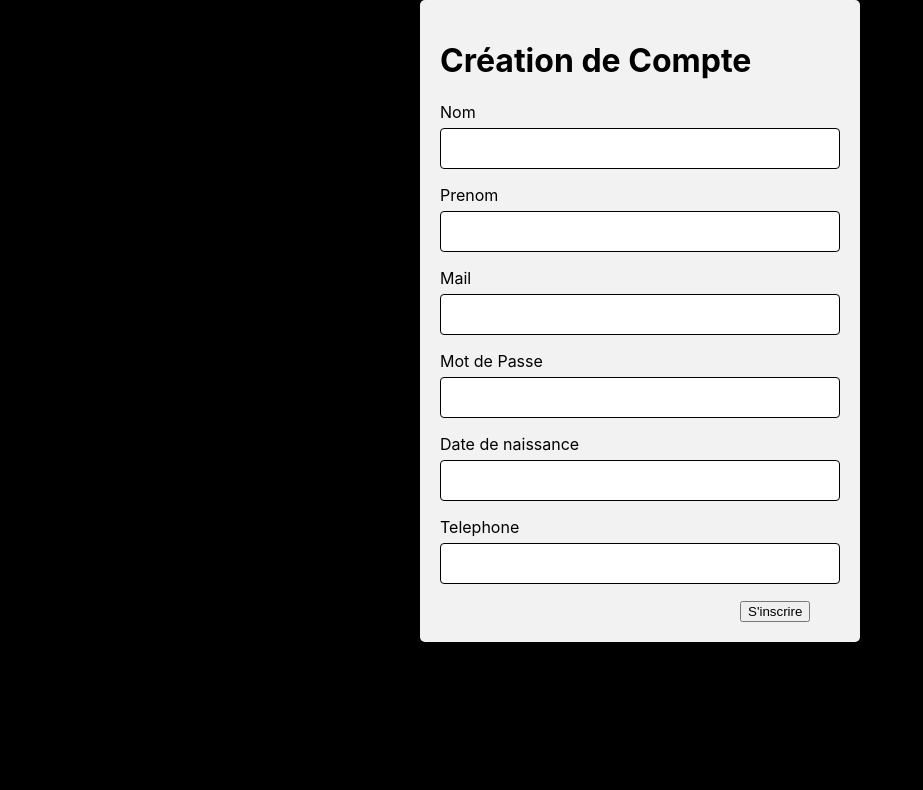
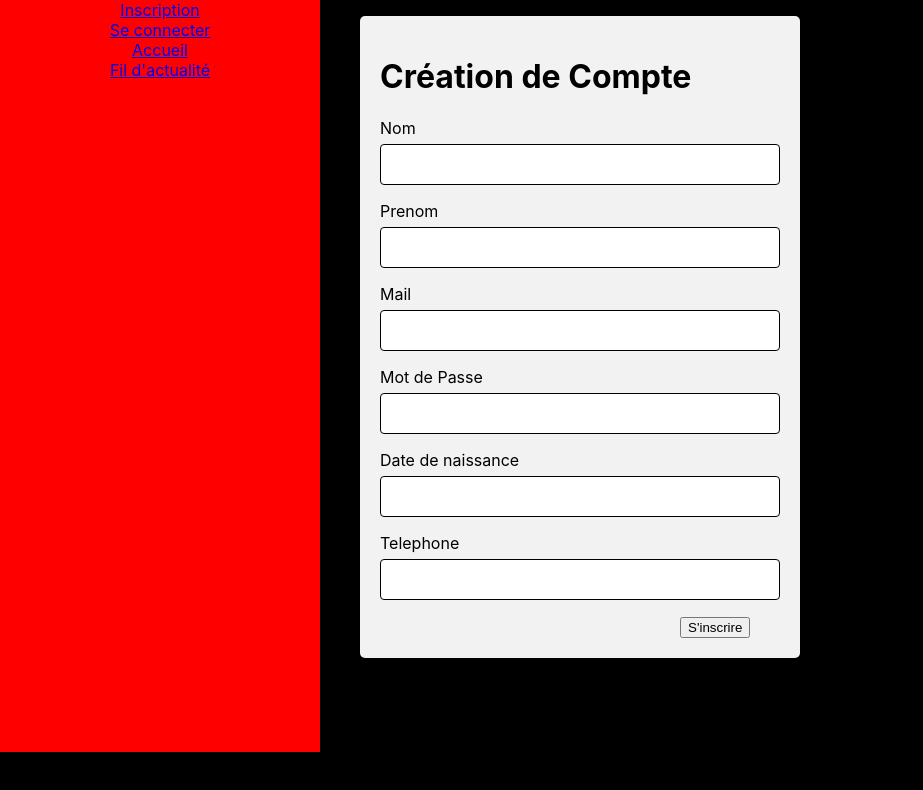
Before and after one commit to Alexandre06Github/GPTech-Social-21.02.23, a React (Create React App) app: page /register in a window 1280 px wide. Shown: the top 790 px of the page, without its empty margins (0-923 px from the left). Built offline with nearby package versions, Linux system fonts and the light colour scheme.

Commit message:
AjoutNavbar

```diff
--- a/src/components/pages/register.css
+++ b/src/components/pages/register.css
@@ -1,4 +1,5 @@
 .form-control{
+
     width: 100%;
     padding: 12px;
     border: 1px solid black;
@@ -13,6 +14,9 @@
 }
 
 .container {
+    position: fixed;
+    right: 60vh;
+    top: 2vh;
     /* Ajouter box-sizing */
     box-sizing : border-box;
     border-radius:5px;
--- a/src/components/pages/register.js
+++ b/src/components/pages/register.js
@@ -1,5 +1,6 @@
 
 import { useState } from 'react';
+import Navbar from '../navigation/navbar';
 import './register.css';
 
 function Register() {
@@ -17,7 +18,11 @@ function Register() {
 
   return (
     <div>
+    <Navbar/>
+    <div>
+
       <div className="container">
+
       <h1>Création de Compte</h1>
         <form action="" className="mx-auto" method="post">
             <div>
@@ -61,10 +66,12 @@ function Register() {
               <button className="button">
                 S'inscrire
               </button>
+
             </div>
         </form>
       </div>
     </div>
+    </div>
   );
 }
 export default Register;
```
